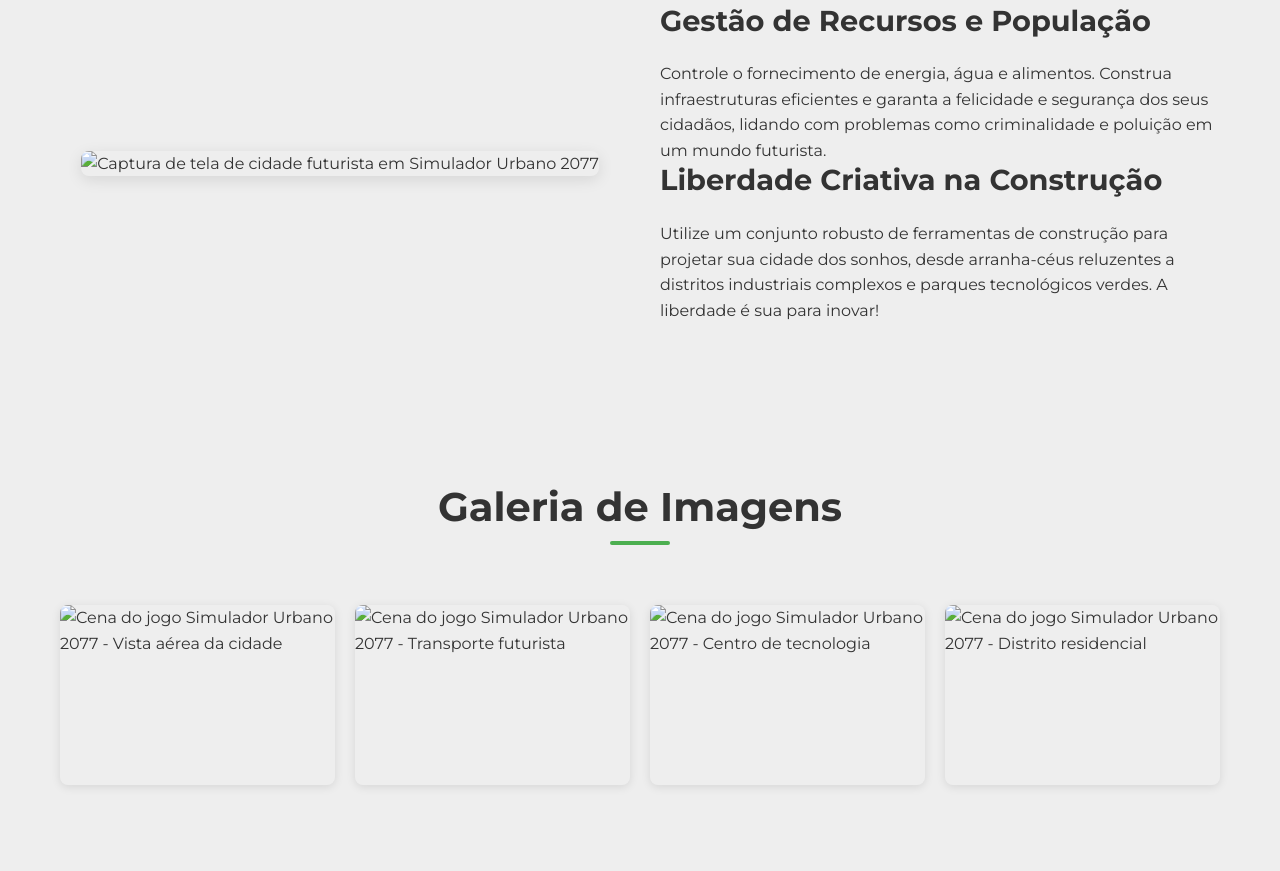
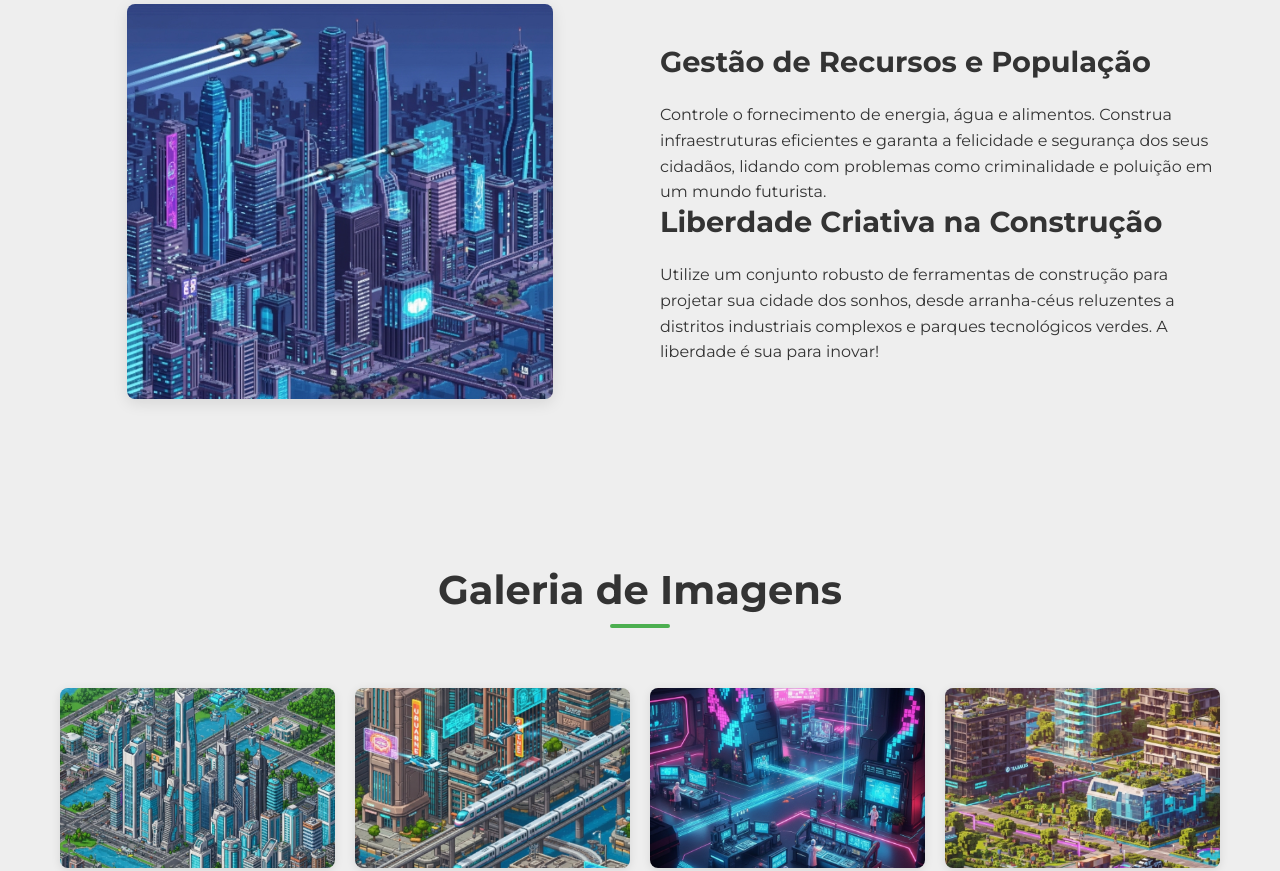
Before and after one commit to VanessaBaldin1/GameDevShowcase2025, a plain HTML site: page pages/simulador-vida-urbana.html in a window 1280 px wide. Shown: the part 1025-1896 px from the top of the page. Drawn offline with Linux system fonts and the light colour scheme.

Commit message:
Adiciona as fotos da pagina - simulador da vida urbana

```diff
--- a/pages/simulador-vida-urbana.html
+++ b/pages/simulador-vida-urbana.html
@@ -67,7 +67,7 @@
                         <p>Utilize um conjunto robusto de ferramentas de construção para projetar sua cidade dos sonhos, desde arranha-céus reluzentes a distritos industriais complexos e parques tecnológicos verdes. A liberdade é sua para inovar!</p>
                     </div>
                     <div class="column-image">
-                        <img src="../assets/images/gameplay-02-simulador.jpg" alt="Captura de tela de cidade futurista em Simulador Urbano 2077">
+                        <img src="../assets/images/simulador-urbano.png" alt="Captura de tela de cidade futurista em Simulador Urbano 2077">
                     </div>
                 </div>
             </div>
@@ -77,10 +77,10 @@
             <div class="container">
                 <h2>Galeria de Imagens</h2>
                 <div class="image-gallery">
-                    <img src="../assets/images/gallery-05-simulador.jpg" alt="Cena do jogo Simulador Urbano 2077 - Vista aérea da cidade">
-                    <img src="../assets/images/gallery-06-simulador.jpg" alt="Cena do jogo Simulador Urbano 2077 - Transporte futurista">
-                    <img src="../assets/images/gallery-07-simulador.jpg" alt="Cena do jogo Simulador Urbano 2077 - Centro de tecnologia">
-                    <img src="../assets/images/gallery-08-simulador.jpg" alt="Cena do jogo Simulador Urbano 2077 - Distrito residencial">
+                    <img src="../assets/images/vista-area-da-cidade.png" alt="Cena do jogo Simulador Urbano 2077 - Vista aérea da cidade">
+                    <img src="../assets/images/transporte-futurista.png" alt="Cena do jogo Simulador Urbano 2077 - Transporte futurista">
+                    <img src="../assets/images/centro-de-tecnologia.png" alt="Cena do jogo Simulador Urbano 2077 - Centro de tecnologia">
+                    <img src="../assets/images/distrito-residencial.png" alt="Cena do jogo Simulador Urbano 2077 - Distrito residencial">
                 </div>
             </div>
         </section>
```
Also changed, not shown: assets/images/centro-de-tecnologia.png (added), assets/images/distrito-residencial.png (added), assets/images/transporte-futurista.png (added), assets/images/vista-area-da-cidade.png (added).
